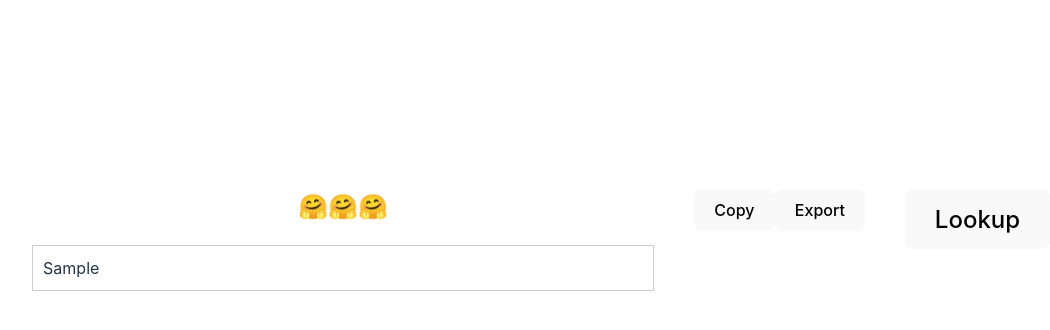
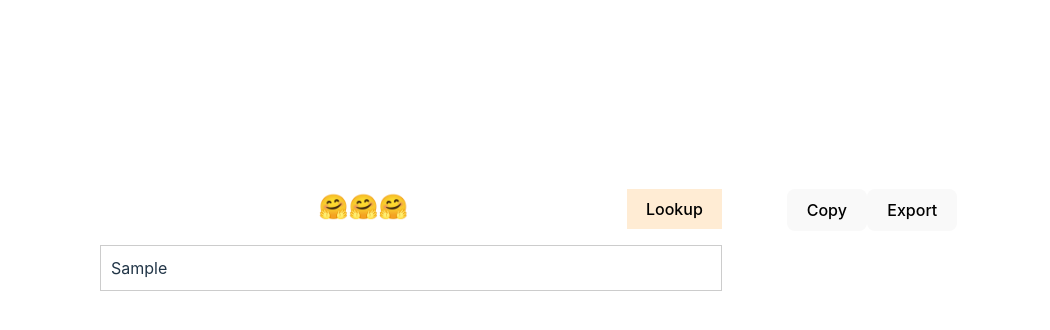
Before and after one commit to andrii-riabchuk/language-learning-assistant, a React (Vite) app in the folder frontend/: page / in a window 1280 px wide. Both pictures are taken after typing "Sample" into the empty fields and a click on the button "Submit". Shown: the top 330 px of the page, without its empty margins (99-1149 px from the left). Built offline with nearby package versions, Linux system fonts and the light colour scheme.

Commit message:
ui enhancements

```diff
--- a/frontend/src/LanguageAssistant/LanguageAssistant.css
+++ b/frontend/src/LanguageAssistant/LanguageAssistant.css
@@ -14,13 +14,33 @@ textarea {
   margin: 20px;
 }
 
+.column .main {
+  display: inline;
+}
+
+.lookup-column {
+  width: 220px;
+}
+
 .lookup-header {
-  display: inline-block;
   vertical-align: middle;
+  font-size: 16px;
+  float: right;
+}
+
+.lookup-button {
+  background-color: rgb(255 236 212);
+  /* outline: none; */
+  border: none;
+  border-radius: 0;
+}
+
+.lookup-button:hover {
+  background-color: rgb(241 221 194);
 }
 
 .word-box {
-  /* width: 200px; */
+  width: 210px;
   height: 400px;
   max-height: 500px;
   overflow-y: auto;
--- a/frontend/src/LanguageAssistant/LanguageAssistant.tsx
+++ b/frontend/src/LanguageAssistant/LanguageAssistant.tsx
@@ -107,8 +107,12 @@ export default function LanguageAssistant({ forText }: LanguageAssistantProps) {
   //
   return (
     <>
-      <div className="column">
-        <h2>🤗🤗🤗</h2>
+      <div className="column main">
+        <h2>🤗🤗🤗
+          <div className="lookup-header">
+            <button className="lookup-button" onClick={lookUpDefinitions}>Lookup</button> {showLoader ? <Loader /> : null}
+          </div>
+        </h2>
         <div className="textContainer">
           {
             text.lines.map((line, i) => {
@@ -143,6 +147,15 @@ export default function LanguageAssistant({ forText }: LanguageAssistantProps) {
             })
           }
         </div>
+        <div className="lookup-column">
+          <h2></h2>
+          {(() => {
+            console.log("inside lookup body, again", definition);
+            if (!definition || !definition.value) return null;
+
+            return <WordBox entry={definition.value!} />
+          })()}
+        </div>
       </div>
       <div className="column">
         <h2></h2>
@@ -168,17 +181,6 @@ export default function LanguageAssistant({ forText }: LanguageAssistantProps) {
         </div>
         {/* <button onClick={() => lookUp("", onLookUp)}>Lookup</button> */}
       </div>
-      <div className="column">
-        <h2><div className="lookup-header">
-          <button onClick={lookUpDefinitions}>Lookup</button> {showLoader ? <Loader /> : null}
-        </div></h2>
-        {(() => {
-          console.log("inside lookup body, again", definition);
-          if (!definition || !definition.value) return null;
-
-          return <WordBox entry={definition.value!} />
-        })()}
-      </div>
     </>
   );
 }
--- a/frontend/src/LanguageAssistant/WordBox/WordBox.tsx
+++ b/frontend/src/LanguageAssistant/WordBox/WordBox.tsx
@@ -1,6 +1,15 @@
 import { DictionaryEntry } from '../../api/types';
 import './WordBox.css'
 
+function decodeGender(str?: string) {
+    const masculine = 'masculine'
+    const feminine = 'feminine'
+
+    if (str == 'm' || str == masculine) return masculine
+    if (str == 'f' || str == feminine) return feminine
+
+    return "_"
+}
 
 export function WordBox(props: { entry: DictionaryEntry }) {
     // const entry = { word: "word", base: "base", gender: "masculine", definition: "definition", pos: "noun" };
@@ -11,11 +20,10 @@ export function WordBox(props: { entry: DictionaryEntry }) {
     // props.entry.gender = "feminine";
 
     return <div className="entry-box">
-        {entry?.gender ?
-            (<><div className="gender">
-                <span>[masculine]</span>
-            </div><br /></>)
-            : null}
+        <div className="gender">
+            <span>[{decodeGender(entry.gender)}]</span>
+        </div><br />
+
         <p><span className="wordbox-word">{entry.word}<sub>{entry.pos}</sub></span></p>
         <p><span className="property">Base:</span> {entry.base}</p>
         <p><span className="property">Definition:</span> {entry.definition}</p>
```
